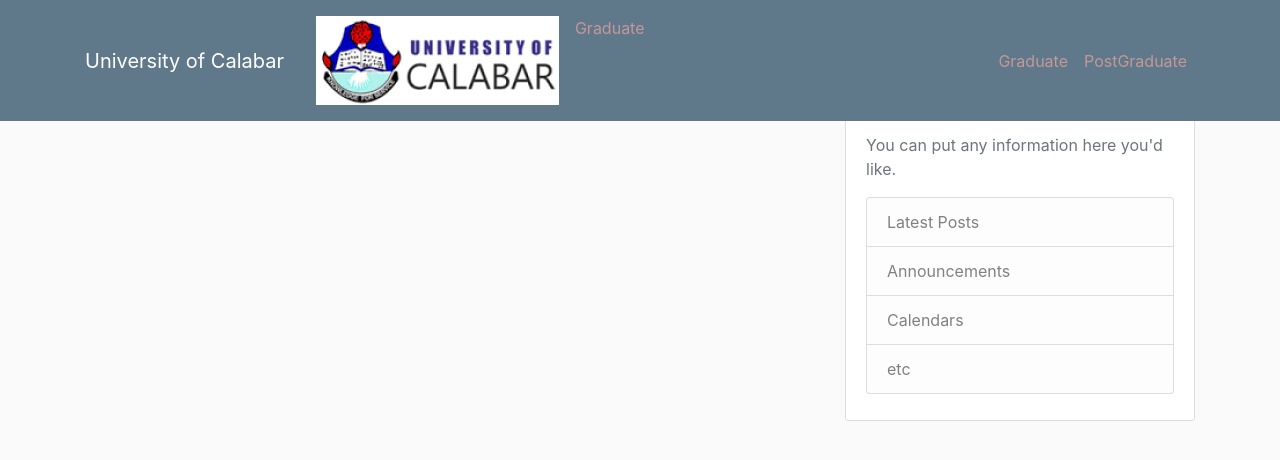
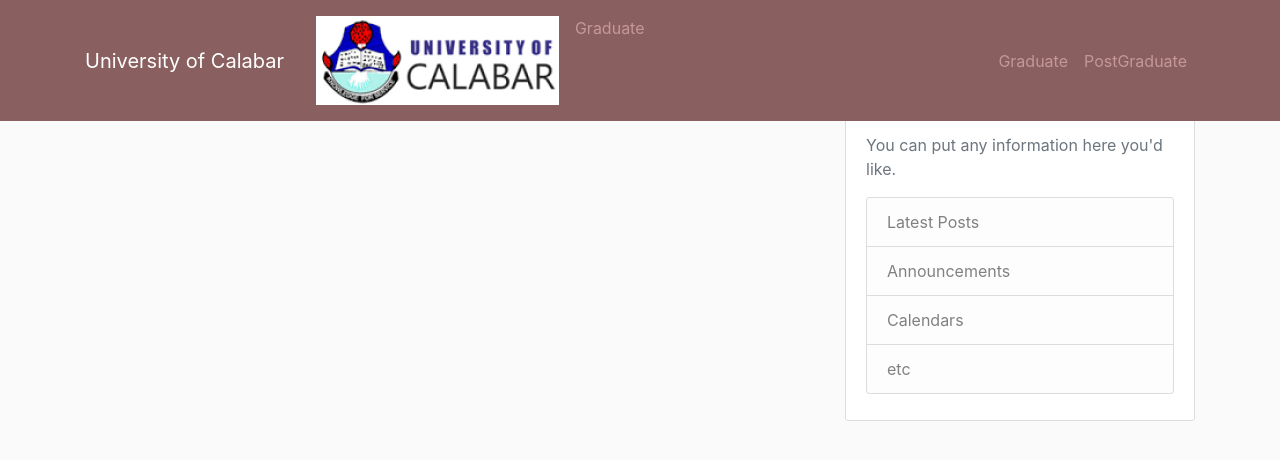
Before and after one commit to BrideTribe/transcript, a Flask app: page / in a window 1280 px wide. Shown: the top 460 px of the page. Run offline with Flask 2, Linux system fonts and the light colour scheme; some libraries are stand-ins or nearby versions.

Commit message:
change css colors

```diff
--- a/static/main.css
+++ b/static/main.css
@@ -5,11 +5,11 @@ body {
   }
 
   h1, h2, h3, h4, h5, h6 {
-    color: #444444;
+    color: #740303;
   }
 
   .bg-steel {
-    background-color: #5f788a;
+    background-color: #8a5f5f;
   }
 
   .site-header .navbar-nav .nav-link {
@@ -17,7 +17,7 @@ body {
   }
 
   .site-header .navbar-nav .nav-link:hover {
-    color: #ffffff;
+    color: #f87676;
   }
 
   .site-header .navbar-nav .nav-link.active {
```
